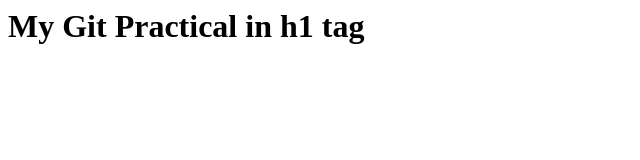
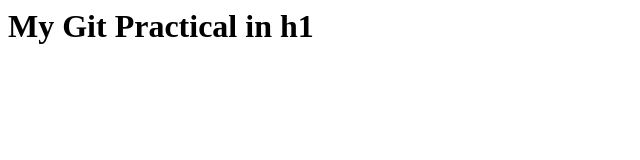
Before and after one commit to Divyesh-kumar/Test-git, a plain HTML site: page index.html in a window 1280 px wide. Shown: the full height of the page, 0-640 px from the left. Drawn offline with Linux system fonts and the light colour scheme.

Commit message:
changes - close #1

```diff
--- a/index.html
+++ b/index.html
@@ -5,6 +5,6 @@
         </title>
     </head>
     <body>
-        <h1>My Git Practical in h1 tag </h1>
+        <h1>My Git Practical in h1 </h1>
     </body>
 </html>
```
